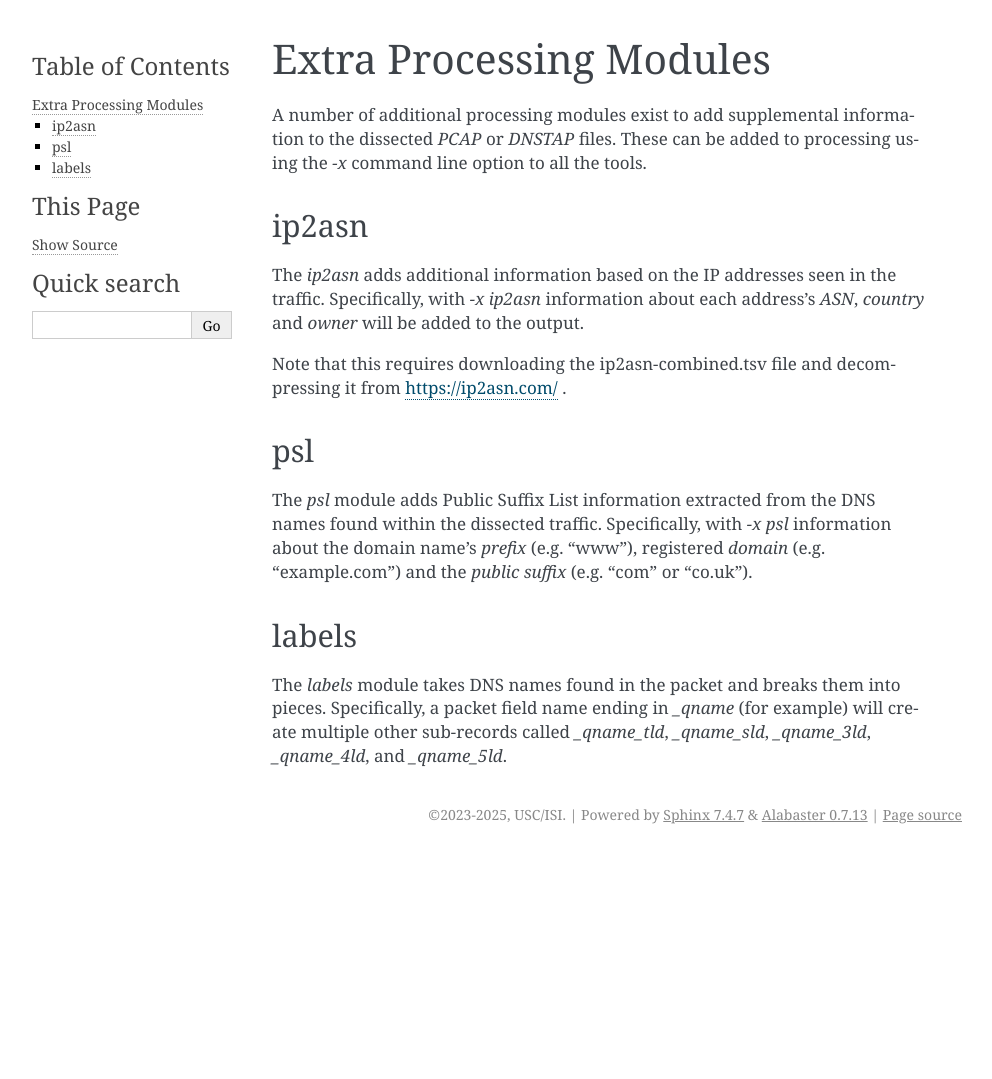
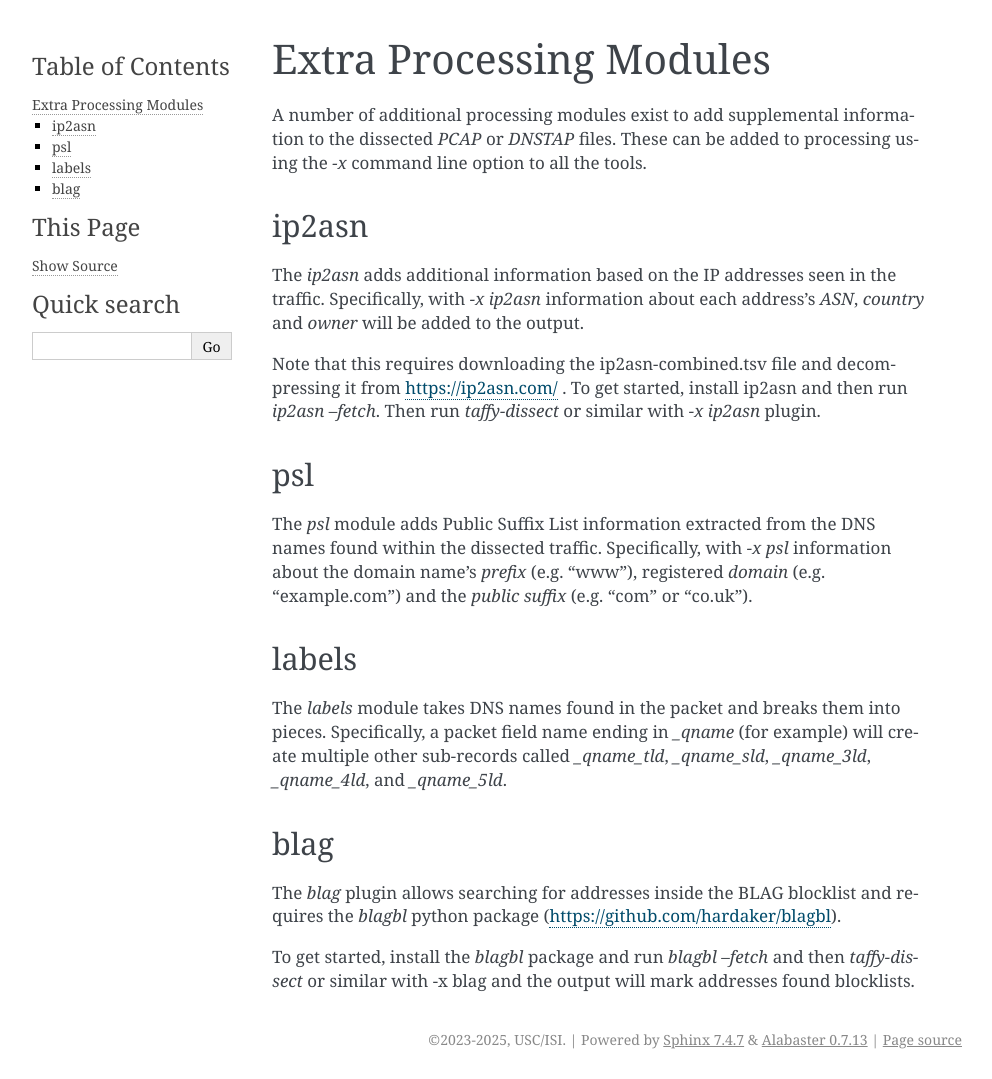
Before and after one commit to traffic-taffy/traffic-taffy, a Sphinx documentation site: the page built from docs/extramodules.rst, in a window 1280 px wide. Shown: the whole page, without its empty margins (148-1140 px from the left). Built offline with Sphinx 7.4.7, drawn with Linux system fonts in a browser that asks for light colours; before the commit the page ends 900 px from its top, so only the background shows below that.

Commit message:
documentation about blagbl and ip2asn

```diff
--- a/docs/extramodules.rst
+++ b/docs/extramodules.rst
@@ -15,7 +15,9 @@ each address's *ASN*, *country* and *owner* will be added to the
 output.
 
 Note that this requires downloading the ip2asn-combined.tsv file and
-decompressing it from https://ip2asn.com/ .
+decompressing it from https://ip2asn.com/ .  To get started, install
+ip2asn and then run `ip2asn --fetch`.  Then run `taffy-dissect` or
+similar with `-x ip2asn` plugin.
 
 psl
 ---
@@ -34,3 +36,14 @@ them into pieces.  Specifically, a packet field name ending in
 `_qname` (for example) will create multiple other sub-records called
 `_qname_tld`, `_qname_sld`, `_qname_3ld`, `_qname_4ld`, and
 `_qname_5ld`.
+
+blag
+----
+
+The `blag` plugin allows searching for addresses inside the BLAG
+blocklist and requires the `blagbl` python package
+(https://github.com/hardaker/blagbl).
+
+To get started, install the `blagbl` package and run `blagbl --fetch`
+and then `taffy-dissect` or similar with -x blag and the output will
+mark addresses found blocklists.
```
